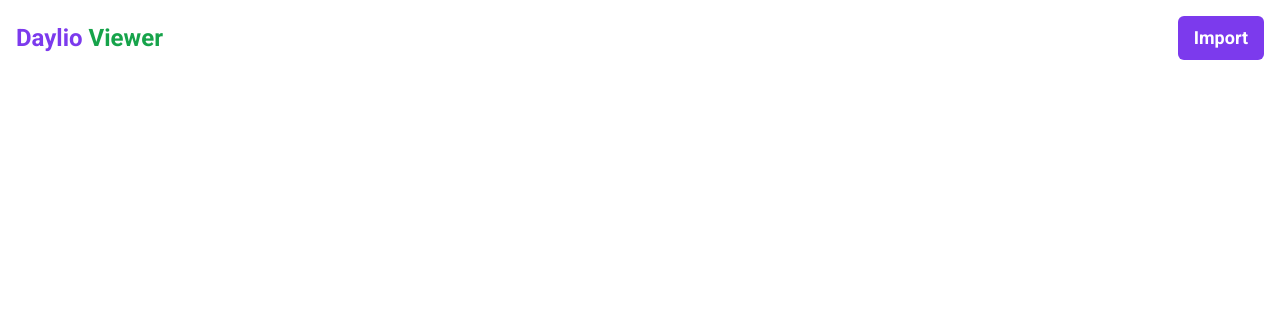
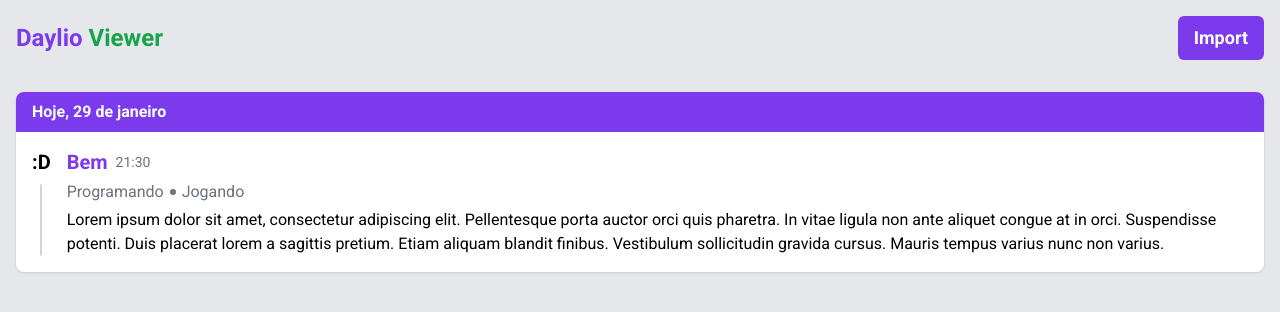
Before and after one commit to Lego4m/daylio-viewer, a React (Create React App) app: page / in a window 1280 px wide. Shown: the top 312 px of the page. Built offline with nearby package versions, Linux system fonts and the light colour scheme.

Commit message:
Add DayEntries list * Add bg-gray-200 to index.html

```diff
--- a/public/index.html
+++ b/public/index.html
@@ -30,7 +30,7 @@
     <link rel="preconnect" href="https://fonts.gstatic.com" crossorigin>
     <link href="https://fonts.googleapis.com/css2?family=Roboto:wght@400;700&display=swap" rel="stylesheet">
   </head>
-  <body class="">
+  <body class="bg-gray-200">
     <noscript>You need to enable JavaScript to run this app.</noscript>
     <div id="root"></div>
   </body>
--- a/src/App.tsx
+++ b/src/App.tsx
@@ -9,14 +9,58 @@ export function App() {
   const [database, setDatabase] = useState<DaylioDB>({} as DaylioDB);
 
   return (
-    <div>
-      <header
-        className='max-w-7xl flex justify-between items-center p-4 mx-auto'
-      >
+    <div className='max-w-7xl p-4 mx-auto'>
+      <header className='flex justify-between items-center'>
         <Logo />
 
         <ImportBackupButton onDatabase={setDatabase}/>
       </header>
+
+      <ul className='flex flex-col gap-4 mt-8'>
+        <li className='bg-white shadow rounded-lg'>
+          <header className='bg-violet-600 rounded-tl-lg rounded-tr-lg py-2 px-4'>
+            <h1 className='text-white font-bold'>
+              Hoje, 29 de janeiro
+            </h1>
+          </header>
+
+          <ul className='flex flex-col gap-2 p-4'>
+            <li className='flex'>
+              <div className='flex flex-col items-center mr-4'>
+                <span className='text-xl font-bold'>
+                  :D
+                </span>
+
+                <div className='flex flex-1 w-[1px] border border-gray-300 rounded-lg mt-2' />
+              </div>
+
+              <div className='flex flex-col gap-1'>
+                <header className='flex items-center gap-2'>
+                  <h1 className='font-bold text-xl text-violet-600'>
+                    Bem
+                  </h1>
+
+                  <span className='text-gray-500 text-sm'>
+                    21:30
+                  </span>
+                </header>
+
+                <ul>
+                  <li className='flex flex-wrap items-center gap-1.5 text-gray-500'>
+                    Programando
+                    <div className='h-1.5 w-1.5 rounded-full bg-gray-500' />
+                    Jogando
+                  </li>
+                </ul>
+
+                <p>
+                  Lorem ipsum dolor sit amet, consectetur adipiscing elit. Pellentesque porta auctor orci quis pharetra. In vitae ligula non ante aliquet congue at in orci. Suspendisse potenti. Duis placerat lorem a sagittis pretium. Etiam aliquam blandit finibus. Vestibulum sollicitudin gravida cursus. Mauris tempus varius nunc non varius.
+                </p>
+              </div>
+            </li>
+          </ul>
+        </li>
+      </ul>
     </div>
   );
 }
--- a/tailwind.config.js
+++ b/tailwind.config.js
@@ -1,6 +1,7 @@
 /** @type {import('tailwindcss').Config} */
 module.exports = {
   content: [
+    "public/index.html",
     "./src/**/*.{js,jsx,ts,tsx}",
   ],
   theme: {
```
